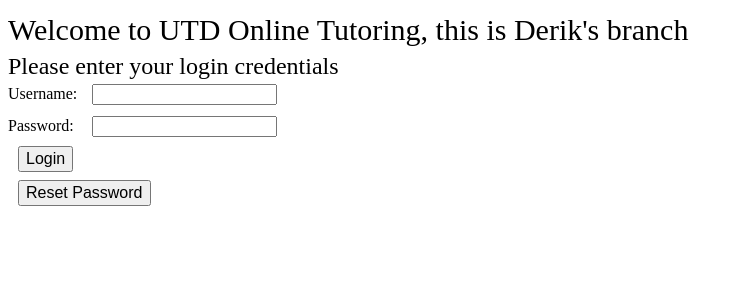
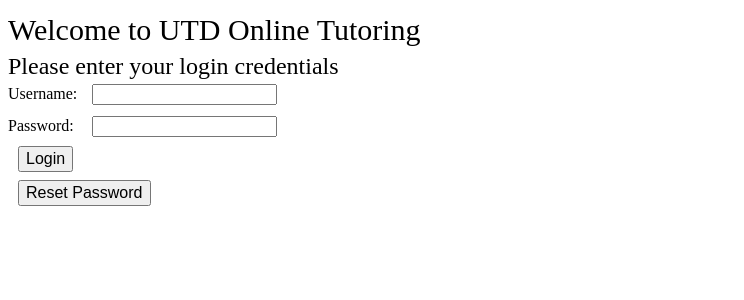
Before and after one commit to Jakeito/CS4485, a Flask app: page / in a window 1280 px wide. Shown: the top 300 px of the page, without its empty margins (0-744 px from the left). Run offline with Flask 2, Linux system fonts and the light colour scheme.

Commit message:
reverted login.html

```diff
--- a/templates/login.html
+++ b/templates/login.html
@@ -10,7 +10,7 @@
 </head>
 
 <body>
-    <p>Welcome to UTD Online Tutoring, this is Derik's branch</p>
+    <p>Welcome to UTD Online Tutoring</p>
     <p1>Please enter your login credentials</p1>
     <form action="@{/login}" method="GET">
         <label for="username">Username:</label>
```
